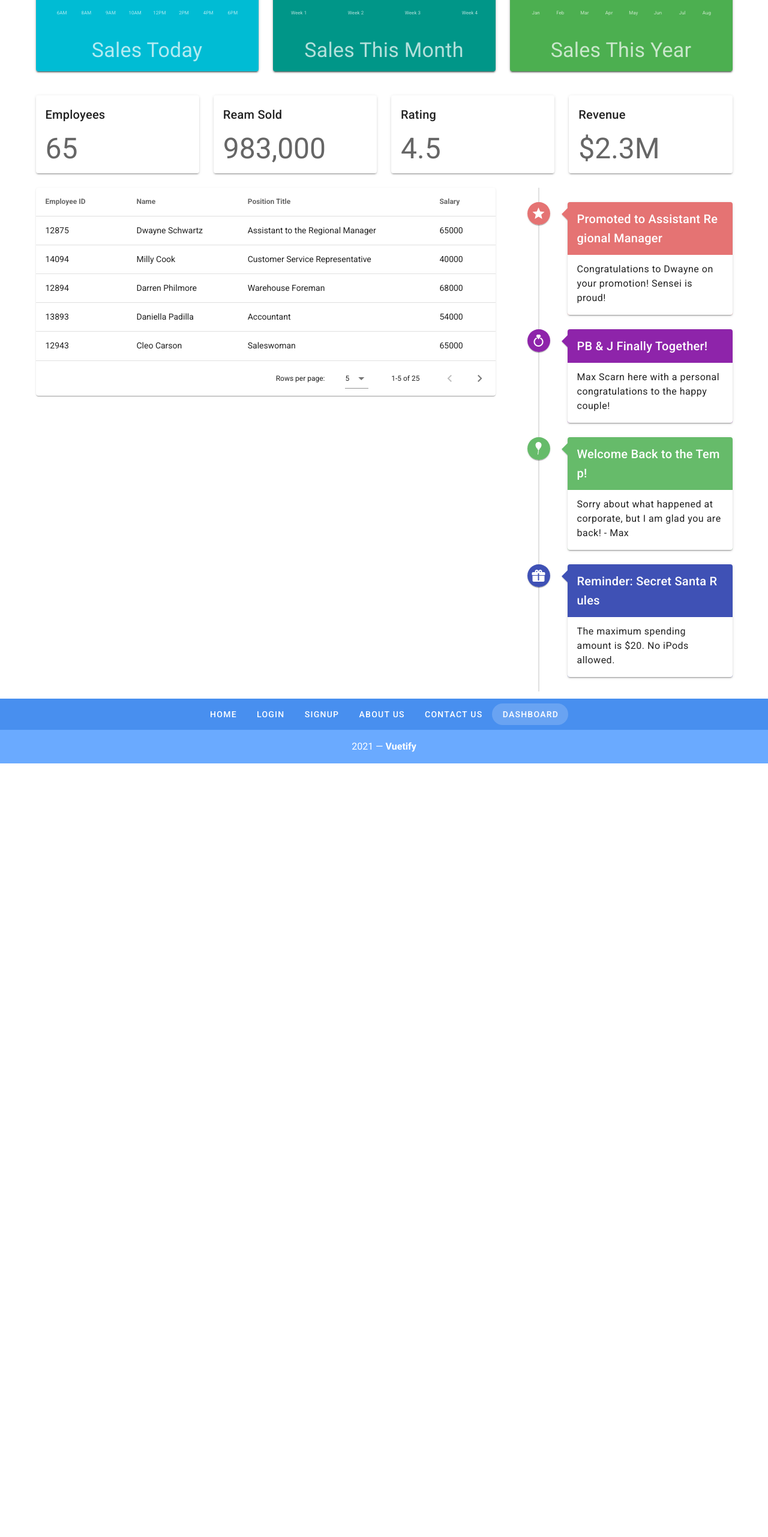
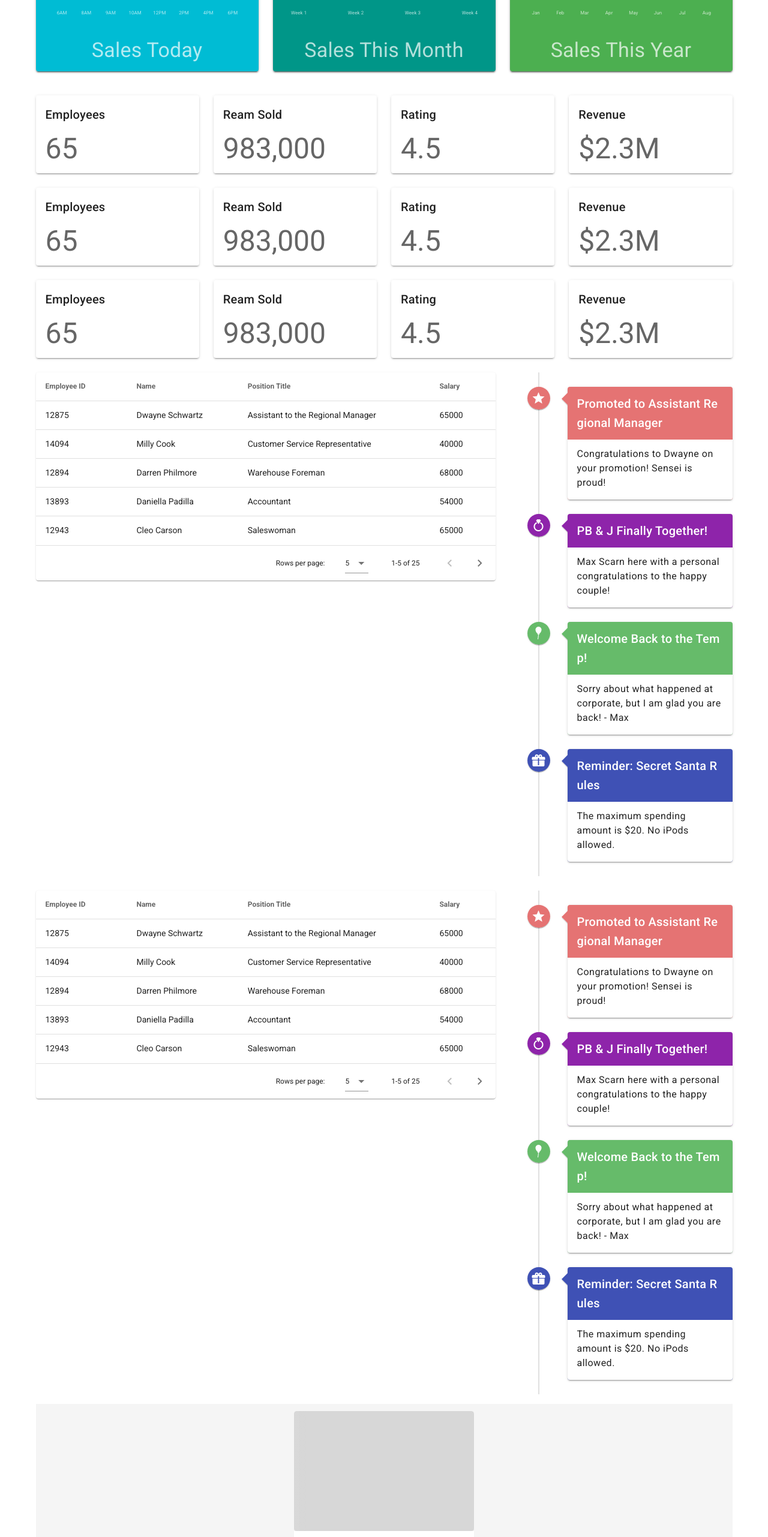
Before and after one commit to Ezzalibrahim/Vuetify, a Vue app: page /Dashboard in a window 1280 px wide. Shown: the part 234-2797 px from the top of the page at 60% size. Before the commit the page ends 1507 px from the top, so only its background shows below. Built offline with nearby package versions, Linux system fonts and the light colour scheme.

Commit message:
Load More Content on scroll using Intersecting & v-sheet

```diff
--- a/src/views/Dashboard.vue
+++ b/src/views/Dashboard.vue
@@ -20,6 +20,30 @@
         />
       </v-col>
     </v-row>
+  <!-- Same Statistique  -->
+        <v-row>
+      <v-col
+        cols="6" md="6" lg="3"
+        v-for="statistic in statistics"
+        :key="`${statistic.title}`"
+      >
+        <StatisticCard
+          :statistic="statistic"
+        />
+      </v-col>
+    </v-row>
+  <!-- Same Statistique  -->
+        <v-row>
+      <v-col
+        cols="6" md="6" lg="3"
+        v-for="statistic in statistics"
+        :key="`${statistic.title}`"
+      >
+        <StatisticCard
+          :statistic="statistic"
+        />
+      </v-col>
+    </v-row>
 
     <v-row>
       <v-col cols="12" md="8">
@@ -29,6 +53,29 @@
         <EventTimeline :timeline="timeline" />
       </v-col>
     </v-row>
+
+    <!-- Same Employees -->
+    <v-row v-intersect="LoadMoreContent">
+      <v-col cols="12" md="8">
+        <EmployeesTable :employees="employees" @select-employee="setEmployee" />
+      </v-col>
+      <v-col cols="12" md="4">
+        <EventTimeline :timeline="timeline" />
+      </v-col>
+    </v-row>
+
+    <v-sheet
+        v-if="ShowNewContent"
+        id="moreContent"
+        :color="`grey ${theme.isDark ? 'darken-2' : 'lighten-4'}`"
+        class="pa-3 mt-4"
+        >
+        <v-skeleton-loader
+          class="mx-auto"
+          max-width="300"
+          type="card"
+        ></v-skeleton-loader>
+    </v-sheet>
 
     <v-snackbar v-model="snackbar" :left="$vuetify.breakpoint.lgAndUp">
       You have selected {{ selectedEmployee.name }},
@@ -61,6 +108,10 @@ export default {
   },
   data() {
     return {
+      theme: {
+        default: { isDark: false },
+      },
+      ShowNewContent:false,
       employees: employeesData,
       loadNewContent: false,
       sales: salesData,
@@ -79,8 +130,9 @@ export default {
       this.selectedEmployee.name = event.name
       this.selectedEmployee.title = event.title
     },
-    showMoreContent(entries) {
-      this.loadNewContent = entries[0].isIntersecting
+    LoadMoreContent(entries) {
+      console.log(entries[0].isIntersecting);
+      this.ShowNewContent = entries[0].isIntersecting;
     }
   }
 }
```
